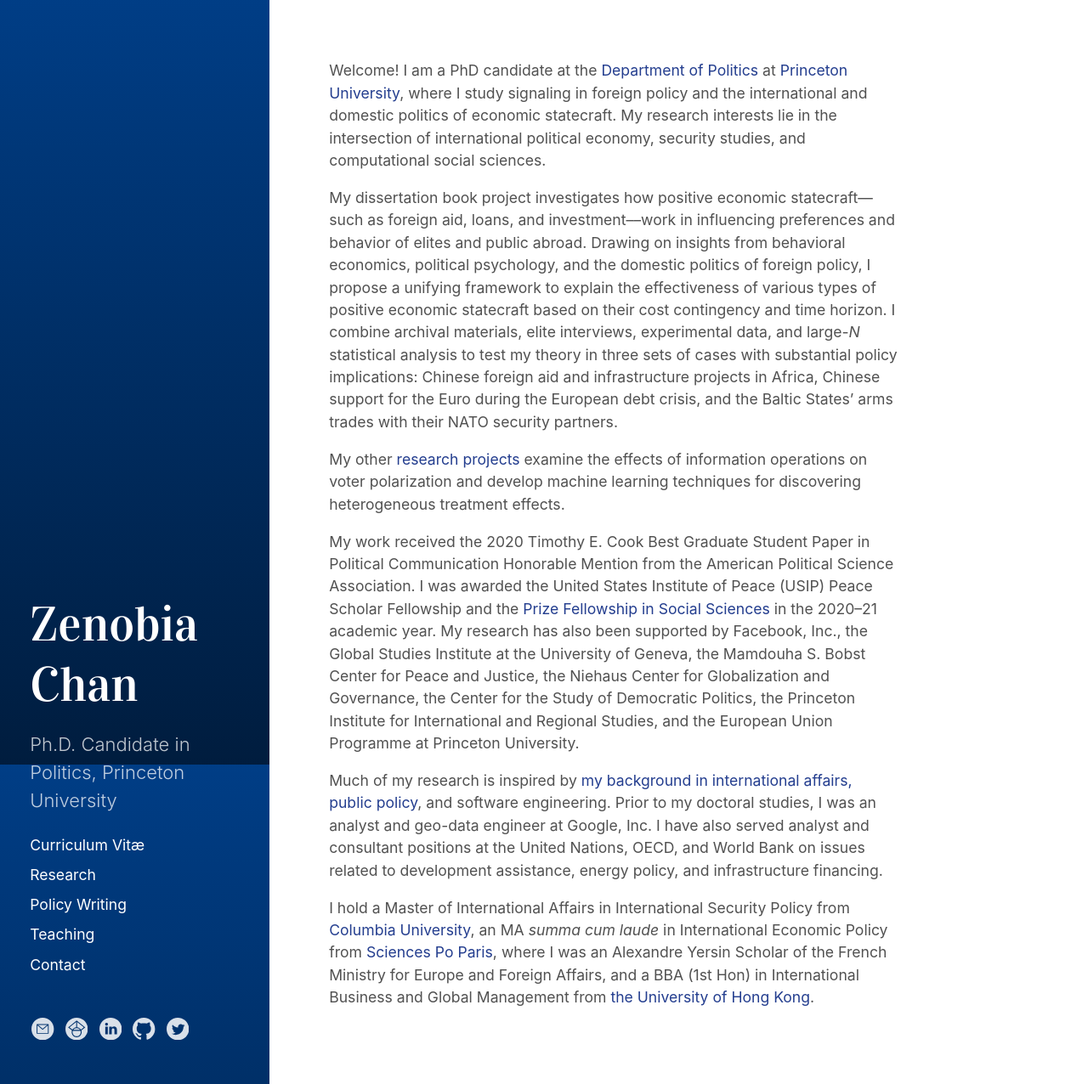
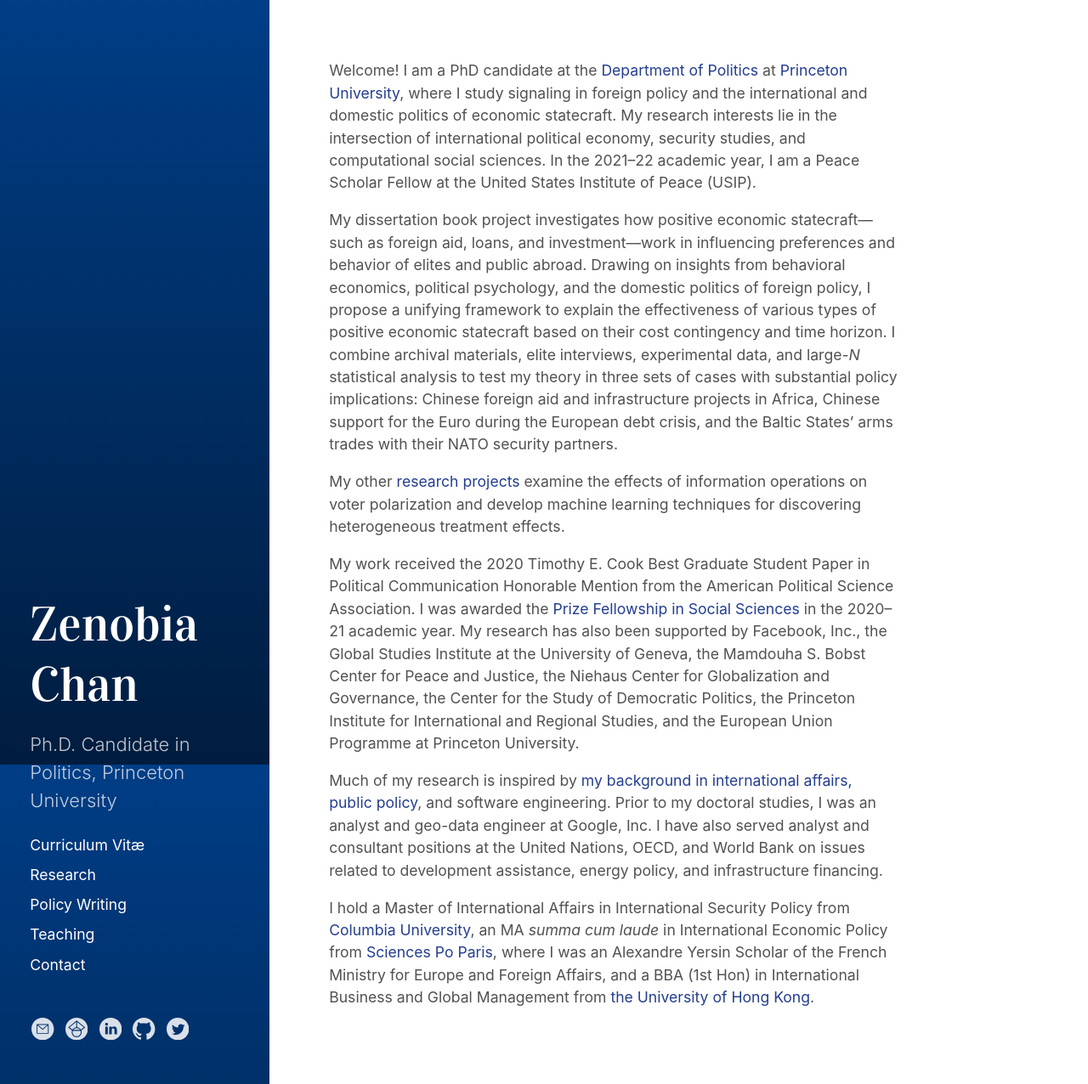
Before and after one commit to ztchan/my-website, a Jekyll site: the page built from index.html, in a window 1280 px wide and 1276 px high. Shown: the whole window at 85% size. Built offline with Jekyll 4.4.1, drawn with Linux system fonts in a browser that asks for light colours; the list of posts is cut into pages by our own code.

Commit message:
Update index.html

```diff
--- a/index.html
+++ b/index.html
@@ -6,7 +6,7 @@ sitemap:
 ---
 
 <p>
-Welcome! I am a PhD candidate at the <a href="http://politics.princeton.edu/" target="_blank">Department of Politics</a> at <a href="https://www.princeton.edu/" target="_blank">Princeton University</a>, where I study signaling in foreign policy and the international and domestic politics of economic statecraft. My research interests lie in the intersection of international political economy, security studies, and computational social sciences.
+Welcome! I am a PhD candidate at the <a href="http://politics.princeton.edu/" target="_blank">Department of Politics</a> at <a href="https://www.princeton.edu/" target="_blank">Princeton University</a>, where I study signaling in foreign policy and the international and domestic politics of economic statecraft. My research interests lie in the intersection of international political economy, security studies, and computational social sciences. In the 2021–22 academic year, I am a Peace Scholar Fellow at the United States Institute of Peace (USIP).
 </p>
 
 <p>
@@ -18,7 +18,7 @@ My other <a href="./research">research projects</a> examine the effects of infor
 </p>
 
 <p>
-My work received the 2020 Timothy E. Cook Best Graduate Student Paper in Political Communication Honorable Mention from the American Political Science Association. I was awarded the United States Institute of Peace (USIP) Peace Scholar Fellowship and the <a href="https://gradschool.princeton.edu/costs-funding/sources-funding/fellowships/competitive" target="_blank">Prize Fellowship in Social Sciences</a> in the 2020–21 academic year. My research has also been supported by Facebook, Inc., the Global Studies Institute at the University of Geneva, the Mamdouha S. Bobst Center for Peace and Justice, the Niehaus Center for Globalization and Governance, the Center for the Study of Democratic Politics, the Princeton Institute for International and Regional Studies, and the European Union Programme at Princeton University.
+My work received the 2020 Timothy E. Cook Best Graduate Student Paper in Political Communication Honorable Mention from the American Political Science Association. I was awarded the <a href="https://gradschool.princeton.edu/costs-funding/sources-funding/fellowships/competitive" target="_blank">Prize Fellowship in Social Sciences</a> in the 2020–21 academic year. My research has also been supported by Facebook, Inc., the Global Studies Institute at the University of Geneva, the Mamdouha S. Bobst Center for Peace and Justice, the Niehaus Center for Globalization and Governance, the Center for the Study of Democratic Politics, the Princeton Institute for International and Regional Studies, and the European Union Programme at Princeton University.
 </p>
 
 <p>
```
